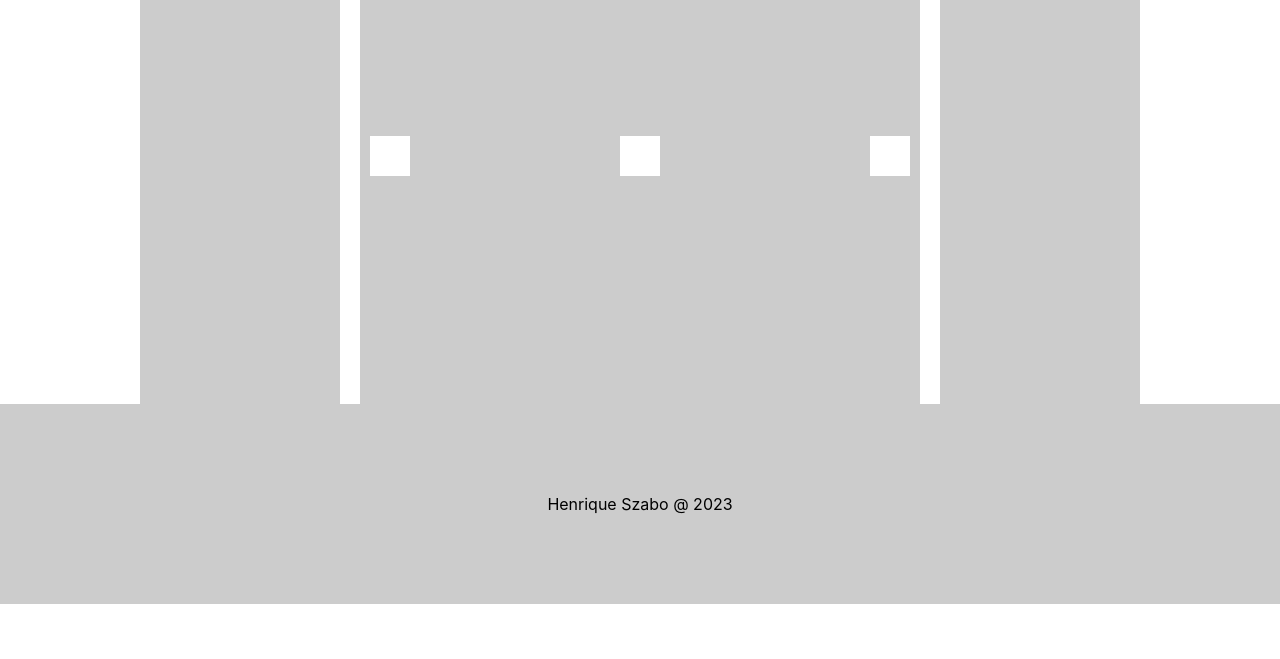
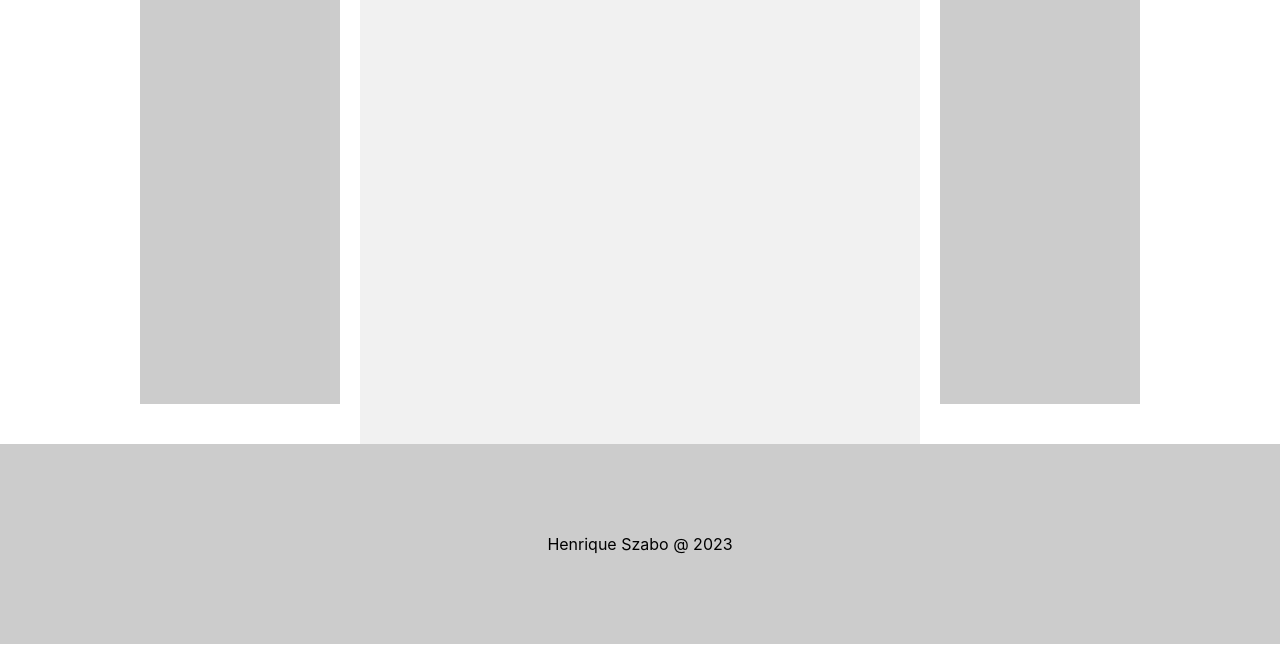
Before and after one commit to Szaboltz/Project-Rock, a plain HTML site: page index.html in a window 1280 px wide. Shown: the part 141-800 px from the top of the page. Drawn offline with Linux system fonts and the light colour scheme.

Commit message:
third commit

```diff
--- a/assets/style.css
+++ b/assets/style.css
@@ -54,16 +54,17 @@ main {
   gap: 20px;
 }
 
-#content {
-  width: 560px;
-  background-color: #ccc;
+#sidebar-right, #sidebar-left {
+  width: 200px;
+  background: #CCC;
   height: 500px;
 }
 
-#sidebar-right, #sidebar-left {
-  width: 200px;
-  background: #ccc;
+#content {
+  width: 520px;
+  background: #f1f1f1;
   height: 500px;
+  padding: 20px;
 }
 
 footer {
--- a/index.html
+++ b/index.html
@@ -17,16 +17,16 @@
 
 
   <main>
-    <div id="sidebar-right">1</div>
-    <div id="content">2
+    <div id="sidebar-right">sidebar-right</div>
+    <div id="content">
       <h1>Notícias</h1>
-      <div class="container">
-        <div></div>
-        <div></div>
-        <div></div>
+      <div id="exec1">
+        <div class="bloco"></div>
+        <div class="bloco rightauto"></div>
+        <div class="bloco"></div>
       </div>
     </div>
-    <div id="sidebar-left">3</div>
+    <div id="sidebar-left">sidebar-left</div>
   </main>
 
 
```
